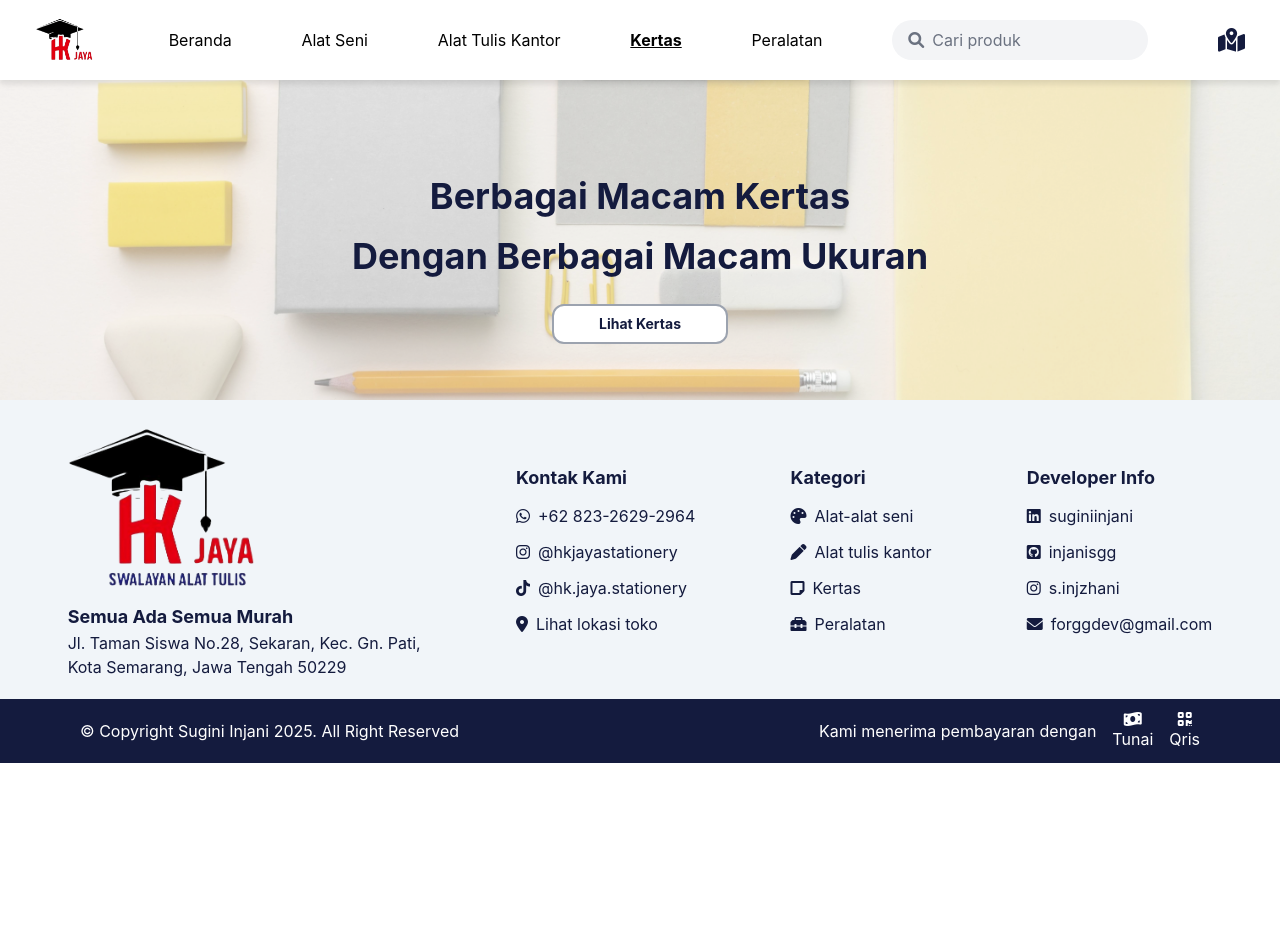
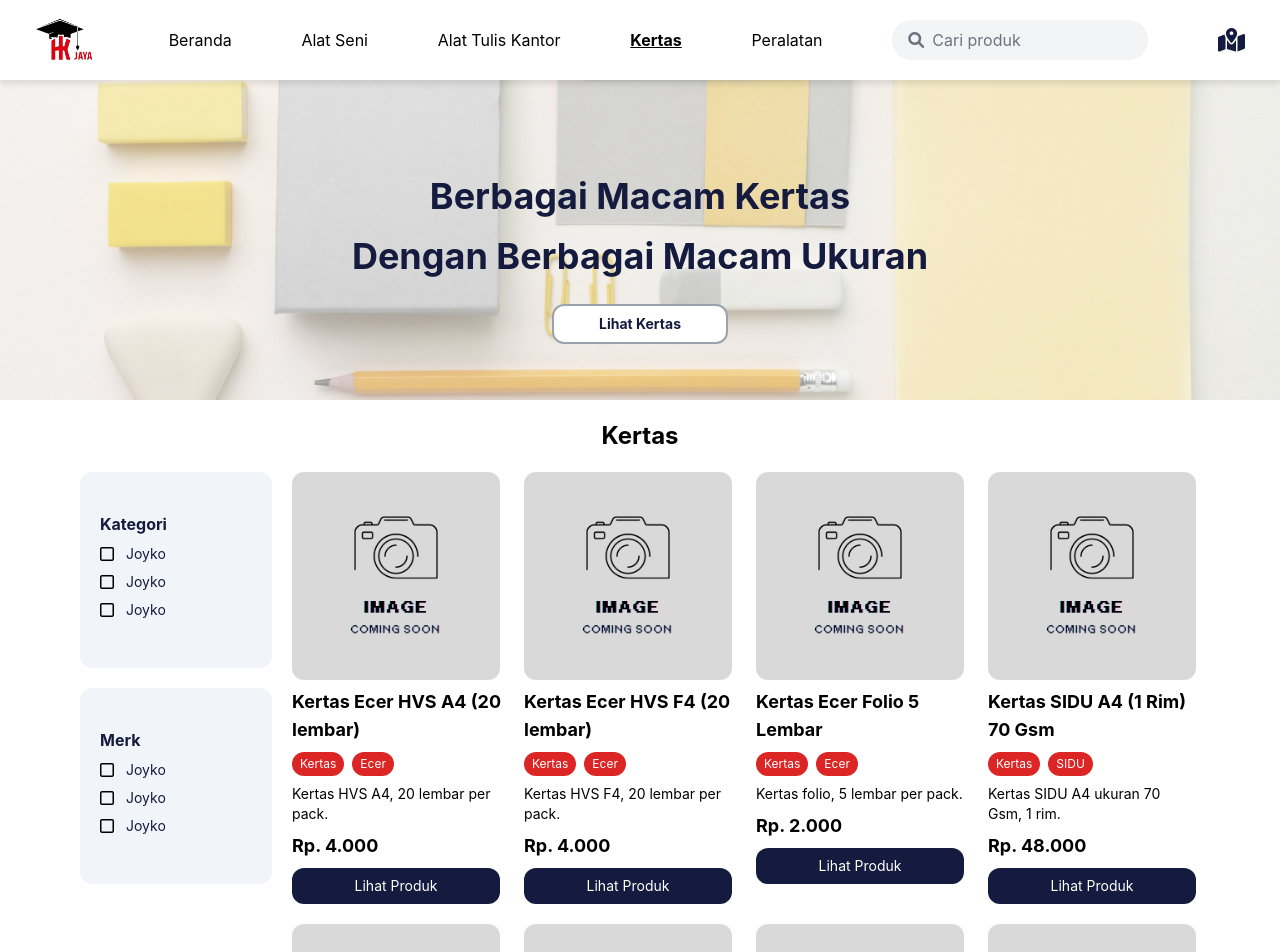
Before and after one commit to injanisgg/hkjaya, a React (Create React App) app: page /kertas in a window 1280 px wide. Shown: the top 952 px of the page. Before the commit the page ends 800 px from the top, so only its background shows below. Built offline with nearby package versions, Linux system fonts and the light colour scheme.

Commit message:
`Add redux`

```diff
--- a/package.json
+++ b/package.json
@@ -13,6 +13,7 @@
     "react-router-dom": "^7.1.1",
     "react-scripts": "5.0.1",
     "redux": "^5.0.1",
+    "redux-thunk": "^3.1.0",
     "styled-components": "^6.1.13",
     "web-vitals": "^4.2.4"
   },
--- a/src/components/Produk.jsx
+++ b/src/components/Produk.jsx
@@ -1,43 +1,66 @@
-import React from 'react'
-import AlatSeni from '../img/home/alat-seni.jpg'
-import Filters from './Filters'
-import ComingSoon from '../img/comingsoon.png'
+import React, { useEffect } from "react";
+import { useDispatch, useSelector } from "react-redux";
+import Filters from "./Filters";
+import ComingSoon from "../img/comingsoon.png";
+import { productCategory } from "../redux/actions";
 
-function Produk({title, arrayProduk}) {
+function Produk({ title, categoryName }) {
+  const dispatch = useDispatch();
+  const products = useSelector((state) => state.categories.list); //mengambil data produk yang sudah difilter berdasarkan kategori
+
+  useEffect(() => {
+    dispatch(productCategory(categoryName)); //set produk kategori berdasar nama kategori yang diinput
+  }, categoryName); // mengubah data setiap kali nama kategori berubah
+
   return (
-    <div className='mb-20'>
+    <div className="mb-20">
       {/* title */}
-        <h1 className='text-2xl font-bold text-center py-5'>{title}</h1>
+      <h1 className="text-2xl font-bold text-center py-5">{title}</h1>
       {/* end title */}
 
       <div className="flex gap-5 mx-20">
         {/* filter */}
         <div className="flex flex-col gap-5">
-            <Filters title={'Kategori'}/>
-            <Filters title={'Merk'}/>
+          <Filters title={"Kategori"} content={categoryName}/>
+          <Filters title={"Merk"} content={categoryName}/>
         </div>
         {/* end filter */}
 
         {/* list produk */}
         <div className="grid grid-cols-4 gap-5">
-            <div className="flex flex-col hover:cursor-pointer gap-2 text-left">
+          {products.map((item, index) => (
+            <div
+              key={index}
+              className="flex flex-col hover:cursor-pointer gap-2 text-left"
+            >
               <div className="relative">
-                  <img src={ComingSoon} alt="Gambar slogan 1" className='xl:w-52 xl:h-52 rounded-xl object-cover'/>
+                <img
+                  src={ComingSoon}
+                  alt="Gambar slogan 1"
+                  className="xl:w-52 xl:h-52 rounded-xl object-cover"
+                />
               </div>
-                <p className='font-bold text-lg'>Kanvas</p>
+              <p className="font-bold text-lg">{item.title}</p>
               <div className="flex gap-2">
-                  <p className='text-xs text-white px-2 py-1 rounded-full w-max bg-red-600'>Buku</p>
-                  <p className='text-xs text-white px-2 py-1 rounded-full w-max bg-red-600'>Joyko</p>
+                <p className="text-xs text-white px-2 py-1 rounded-full w-max bg-red-600">
+                  {item.subcategory}
+                </p>
+                <p className="text-xs text-white px-2 py-1 rounded-full w-max bg-red-600">
+                  {item.merk}
+                </p>
               </div>
-                <p className='xl:w-52 text-sm'>Macam-macam akrilik, akrilik yang bermacam-macam, jenis jenis yang banyak.</p>
-                <p className='font-bold text-lg'>Rp. 8k - 12k</p>
-                <button className='rounded-xl bg-primary-blue text-sm text-white xl:w-52 py-2'>Lihat Produk</button>
+              <p className="xl:w-52 text-sm">{item.description}</p>
+              <p className="font-bold text-lg">Rp. {item.price}</p>
+              <button className="rounded-xl bg-primary-blue text-sm text-white xl:w-52 py-2">
+                Lihat Produk
+              </button>
             </div>
+          ))}
         </div>
         {/* end list produk */}
       </div>
     </div>
-  )
+  );
 }
 
-export default Produk
+export default Produk;
--- a/src/index.jsx
+++ b/src/index.jsx
@@ -5,11 +5,15 @@ import App from './layouts/App';
 import reportWebVitals from './reportWebVitals';
 import { BrowserRouter, RouterProvider } from 'react-router-dom';
 import router from './routes/router';
+import { Provider } from 'react-redux';
+import store from './redux/store';
 
 const root = ReactDOM.createRoot(document.getElementById('root'));
 root.render(
   <React.StrictMode>
-    <RouterProvider router={router}></RouterProvider>
+    <Provider store={store}>
+      <RouterProvider router={router}></RouterProvider>
+    </Provider>
   </React.StrictMode>
 );
 
--- a/src/pages/Atk.jsx
+++ b/src/pages/Atk.jsx
@@ -4,6 +4,7 @@ import HeaderPicture from '../components/HeaderPicture'
 import HeaderAtk from '../img/atk/header-atk.jpg'
 import ButtonBorder from '../components/ButtonBorder'
 import Footer from '../components/Footer'
+import Produk from '../components/Produk'
 
 function Atk() {
   return (
@@ -15,6 +16,7 @@ function Atk() {
       textTop={'Alat Tulis Kantor'}
       textBottom={'Apapun Tersedia Lengkap'}
       CustomButton={() => <ButtonBorder btnText={'Lihat Alat Tulis Kantor'} linkTo={''}/>}/>
+      <Produk title={'Alat Tulis Kantor'} categoryName={'ATK'}/>
       <Footer/>
     </div>
   )
--- a/src/pages/Kertas.jsx
+++ b/src/pages/Kertas.jsx
@@ -4,6 +4,7 @@ import HeaderPicture from '../components/HeaderPicture'
 import HeaderKertas from '../img/kertas/header-kertas.jpg'
 import ButtonBorder from '../components/ButtonBorder'
 import Footer from '../components/Footer'
+import Produk from '../components/Produk'
 
 function Kertas() {
   return (
@@ -15,6 +16,7 @@ function Kertas() {
       textTop={'Berbagai Macam Kertas'}
       textBottom={'Dengan Berbagai Macam Ukuran'}
       CustomButton={() => <ButtonBorder btnText={'Lihat Kertas'} linkTo={''}/>}/>
+      <Produk title={'Kertas'} categoryName={'Kertas'}/>
       <Footer/>
     </div>
   )
--- a/src/pages/Peralatan.jsx
+++ b/src/pages/Peralatan.jsx
@@ -4,6 +4,7 @@ import HeaderPicture from '../components/HeaderPicture'
 import HeaderPeralatan from '../img/peralatan/header-peralatan.jpg'
 import ButtonBorder from '../components/ButtonBorder'
 import Footer from '../components/Footer'
+import Produk from '../components/Produk'
 
 function Peralatan() {
   return (
@@ -15,6 +16,7 @@ function Peralatan() {
       textTop={'Peralatan Sekolah, Kantor'}
       textBottom={'Hingga Rumah Tersedia'}
       CustomButton={() => <ButtonBorder btnText={'Lihat Peralatan'} linkTo={''}/>}/>
+      <Produk title={'Peralatan'} categoryName={'Peralatan'}/>
       <Footer/>
     </div>
   )
--- /dev/null
+++ b/src/redux/actions.js
@@ -0,0 +1,50 @@
+// mengambil data
+import productsData from '../data/products.json';
+
+// menyimpan data
+export const loadProducts = () => ({
+    type: "LOAD_PRODUCTS",
+    payload: productsData //menggunakan data dari local json
+});
+
+// action untuk mengatur hasil filter category
+export const setCategory = (categories) => {
+    return {
+        type: "SET_CATEGORY",
+        payload: categories
+    }
+}
+
+// menyimpan berdasarkan category
+export const productCategory = (input) => {
+    return (dispatch) => {
+        try {
+            const filterCategory = productsData.filter((product) => product.category.includes(input)); //produk adalah variable yg dibuat
+            dispatch(setCategory(filterCategory))
+
+        } catch (error) {
+            console.log("error load data")
+        }
+    }
+}
+
+// action untuk mengatur hasil filter category
+export const setSubCategory = (subCategories) => {
+    return {
+        type: "SET_SUBCATEGORY",
+        payload: subCategories
+    }
+}
+
+// menyimpan berdasarkan subcategory
+export const subCategory = (input) => {
+    return (dispatch) => {
+        try {
+            const filterSubCategory = productsData.filter((product) => product.subcategory.includes(input)); //produk adalah variable yg dibuat
+            dispatch(setSubCategory(filterSubCategory))
+
+        } catch (error) {
+            console.log("error load data")
+        }
+    }
+}
--- /dev/null
+++ b/src/redux/reducers.js
@@ -0,0 +1,31 @@
+// menyiapkan initialstate
+const initialState = {
+    list: [],
+};
+
+// reducers
+
+// product reducer
+export const productReducers = (state = initialState, action) => {
+    switch (action.type) {
+        case "LOAD_PRODUCTS":
+            return { ...state, list: action.payload }; //state mengembalikan apa yg ada di dalam state sebelumnya
+
+        default:
+            return state;
+    }
+};
+
+// category reducer
+export const categoryReducers = (state = { list: [] }, action) => {
+    switch (action.type) {
+        case "SET_CATEGORY":
+            return { ...state, list: action.payload }
+
+        case "SET_SUBCATEGORY":
+            return { ...state, list: action.payload }
+
+        default:
+            return state;
+    }
+}
--- /dev/null
+++ b/src/redux/store.js
@@ -0,0 +1,12 @@
+import { createStore, combineReducers, applyMiddleware } from "redux";
+import { categoryReducers, productReducers } from "./reducers";
+import { thunk } from "redux-thunk";
+
+const rootReducer = combineReducers({
+    products: productReducers,
+    categories: categoryReducers
+})
+
+const store = createStore(rootReducer, applyMiddleware(thunk));
+
+export default store;
```
Also changed, not shown: src/pages/AlatSeni.jsx (+18 -15 lines), src/data/products.json (renamed from src/data/product.json), 1 other file (tests, documents, lock files or other folders). Lines whose indentation alone changed are shown as unchanged.
